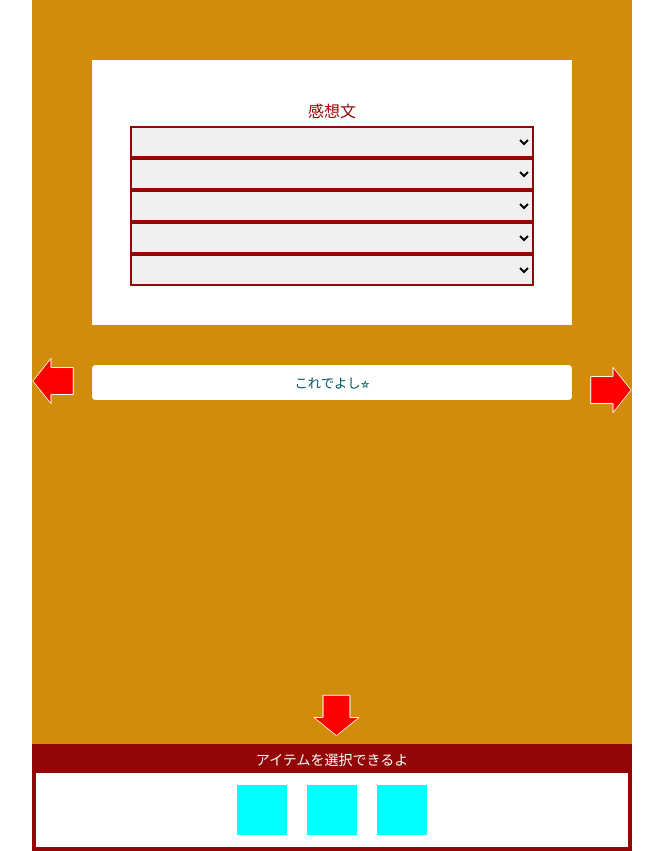
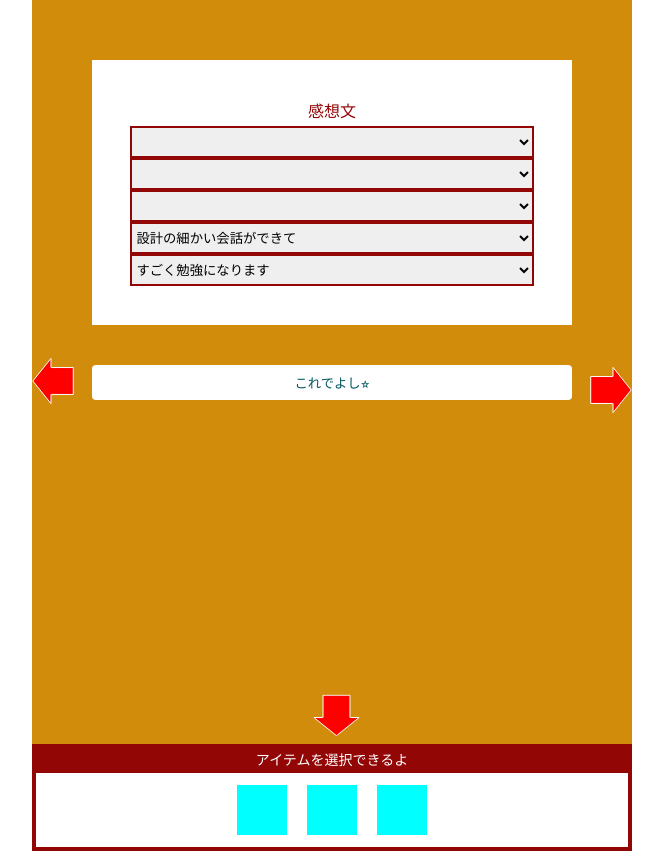
Before and after one commit to marimonon/advent2024_christmas, a React (Vite) app: page / in a window 1280 px wide. Shown: the whole page, without its empty margins (308-971 px from the left). Built offline with nearby package versions, Linux system fonts and the light colour scheme.

Commit message:
workのoptionの追加

```diff
--- a/src/components/Rooms/ExHomeWork.tsx
+++ b/src/components/Rooms/ExHomeWork.tsx
@@ -9,33 +9,36 @@ const ExHomeWork: React.FC = () => {
         <h2>感想文</h2>
         <select css={paperLineCss}>
           <option></option>
-          <option></option>
-          <option></option>
-          <option></option>
+          <option>アジャイルサムライの本は</option>
+          <option>コード・コンプリートの本は</option>
+          <option>マスタリングTCP/IPの本は</option>
+          <option>Good Code, Bad Codeの本は</option>
         </select>
         <select css={paperLineCss}>
           <option></option>
-          <option></option>
-          <option></option>
-          <option></option>
+          <option>図表が多く、補足説明も多く、</option>
+          <option>イラストが面白く、</option>
+          <option>値段が高く極めて難解だが、</option>
+          <option>書く理由を詳しく述べてあり、</option>
         </select>
         <select css={paperLineCss}>
           <option></option>
-          <option></option>
-          <option></option>
-          <option></option>
+          <option>合った事例を考えたり</option>
+          <option>身近で意外な発見もあり、</option>
+          <option>リアリティのある事例が多く</option>
+          <option>具体的に実践しやすい内容で</option>
         </select>
         <select css={paperLineCss}>
-          <option></option>
-          <option></option>
-          <option></option>
-          <option></option>
+          <option>設計の細かい会話ができて</option>
+          <option>みんなでワイワイ話し合えて</option>
+          <option>すぐに実務に生かすことが出来</option>
+          <option>考えてなかったことを知れるので</option>
         </select>
         <select css={paperLineCss}>
-          <option></option>
-          <option></option>
-          <option></option>
-          <option></option>
+          <option>すごく勉強になります</option>
+          <option>大変おすすめな本です。</option>
+          <option>とてもためになります。</option>
+          <option>とても楽しいです。</option>
         </select>
       </div>
       <div css={workBtnCss}>
```
